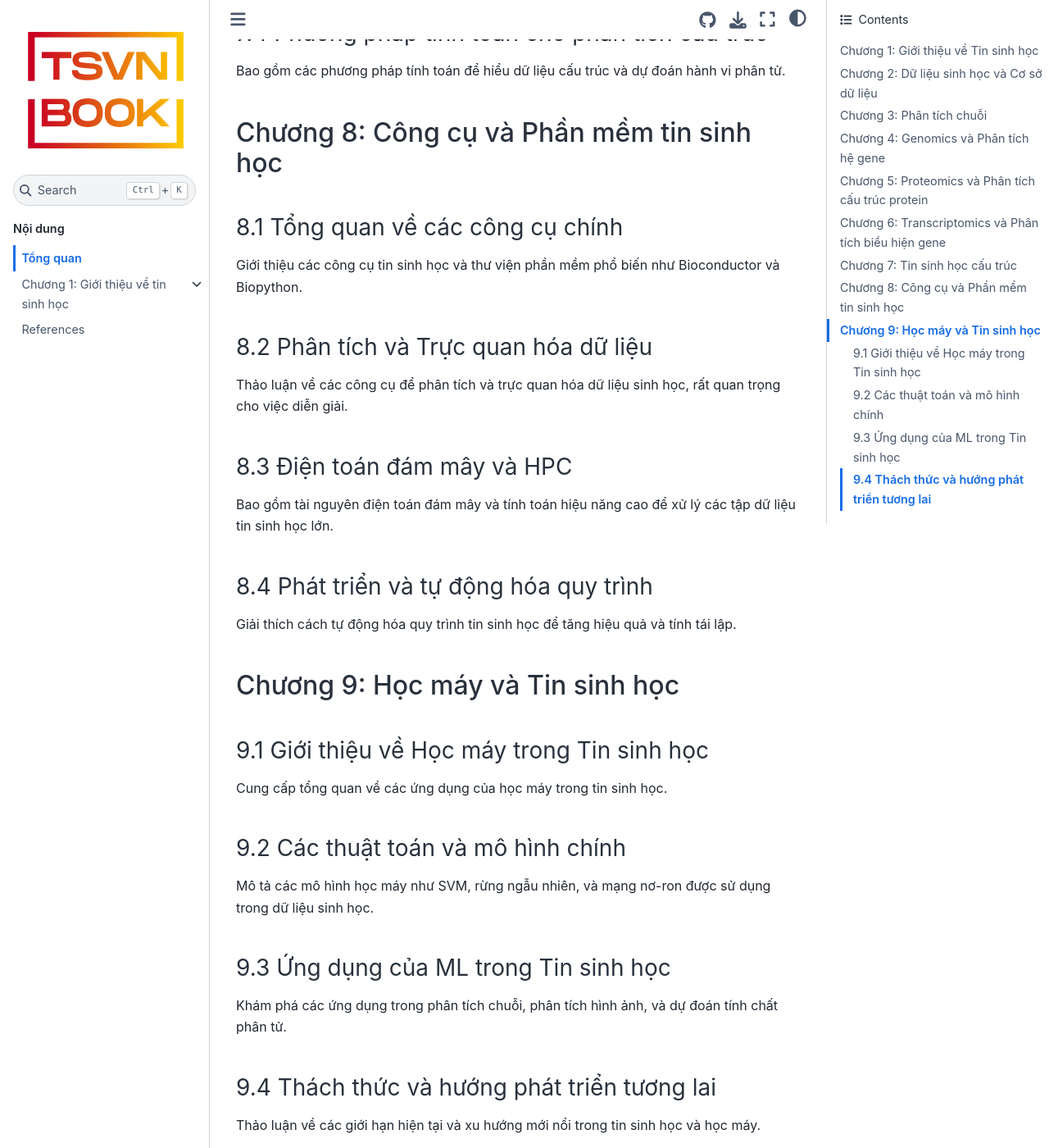
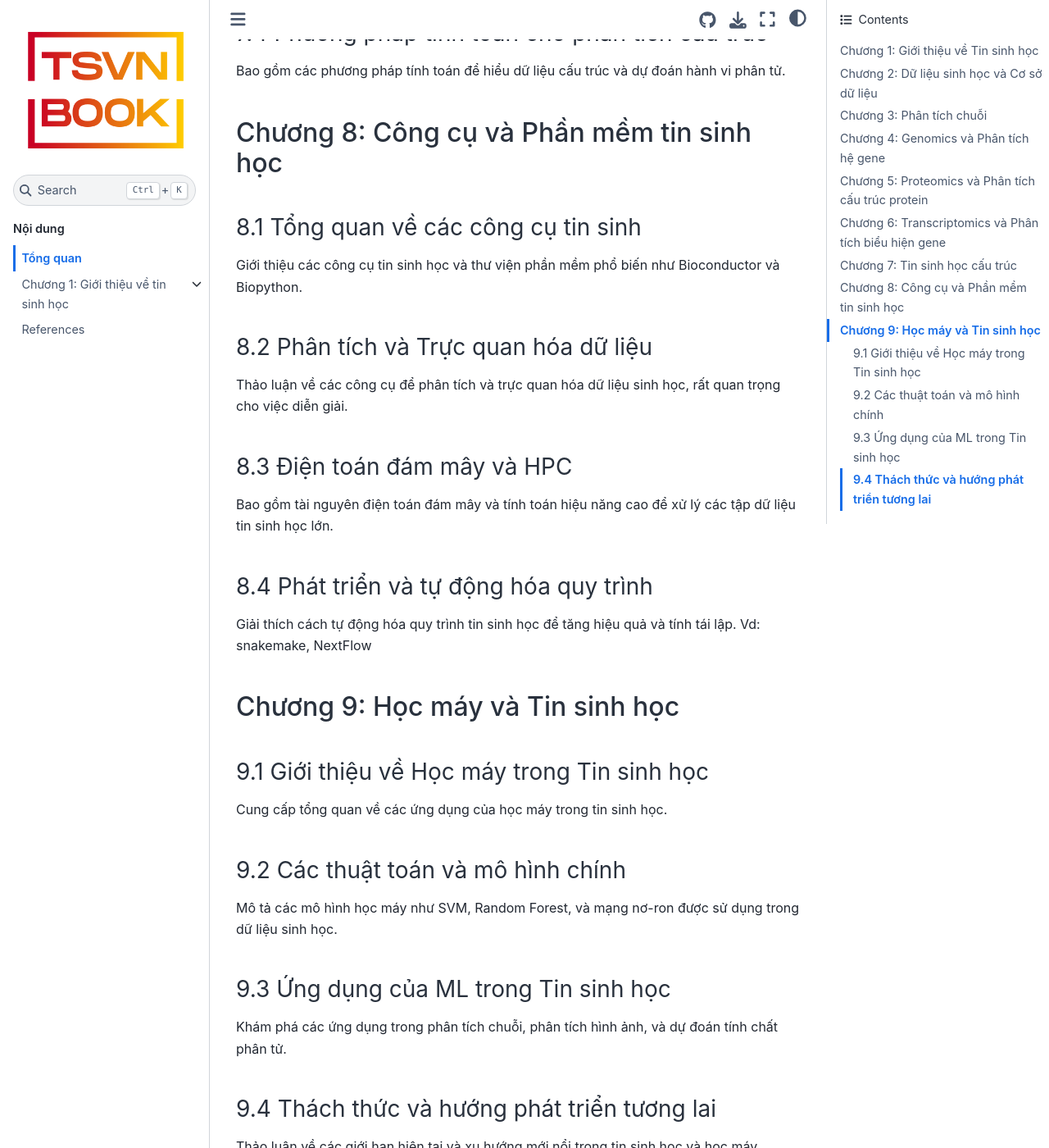
Before and after one commit to tinsinhvn/home, a Jupyter Book: the page built from book/content/tong-quan.md, in a window 1280 px wide and 1400 px high, scrolled down 4366 px. Shown: the whole window at 82% size. Built offline with Jupyter Book 1.0.4 settings and Sphinx 7.4.7 and the Sphinx Book theme 1.1.4, drawn with Linux system fonts in a browser that asks for light colours; comment, search, counter and statistics services are not loaded.

Commit message:
fix: minor edit

```diff
--- a/book/content/tong-quan.md
+++ b/book/content/tong-quan.md
@@ -89,7 +89,7 @@ Giải thích các phương pháp dự đoán cấu trúc protein bằng cách m
 Bao gồm các phương pháp tính toán để hiểu dữ liệu cấu trúc và dự đoán hành vi phân tử.
 
 ## Chương 8: Công cụ và Phần mềm tin sinh học
-### 8.1 Tổng quan về các công cụ chính
+### 8.1 Tổng quan về các công cụ tin sinh
 Giới thiệu các công cụ tin sinh học và thư viện phần mềm phổ biến như Bioconductor và Biopython.
 
 ### 8.2 Phân tích và Trực quan hóa dữ liệu
@@ -99,14 +99,14 @@ Thảo luận về các công cụ để phân tích và trực quan hóa dữ l
 Bao gồm tài nguyên điện toán đám mây và tính toán hiệu năng cao để xử lý các tập dữ liệu tin sinh học lớn.
 
 ### 8.4 Phát triển và tự động hóa quy trình
-Giải thích cách tự động hóa quy trình tin sinh học để tăng hiệu quả và tính tái lập.
+Giải thích cách tự động hóa quy trình tin sinh học để tăng hiệu quả và tính tái lập. Vd: snakemake, NextFlow
 
 ## Chương 9: Học máy và Tin sinh học
 ### 9.1 Giới thiệu về Học máy trong Tin sinh học
 Cung cấp tổng quan về các ứng dụng của học máy trong tin sinh học.
 
 ### 9.2 Các thuật toán và mô hình chính
-Mô tả các mô hình học máy như SVM, rừng ngẫu nhiên, và mạng nơ-ron được sử dụng trong dữ liệu sinh học.
+Mô tả các mô hình học máy như SVM, Random Forest, và mạng nơ-ron được sử dụng trong dữ liệu sinh học.
 
 ### 9.3 Ứng dụng của ML trong Tin sinh học
 Khám phá các ứng dụng trong phân tích chuỗi, phân tích hình ảnh, và dự đoán tính chất phân tử.
```
